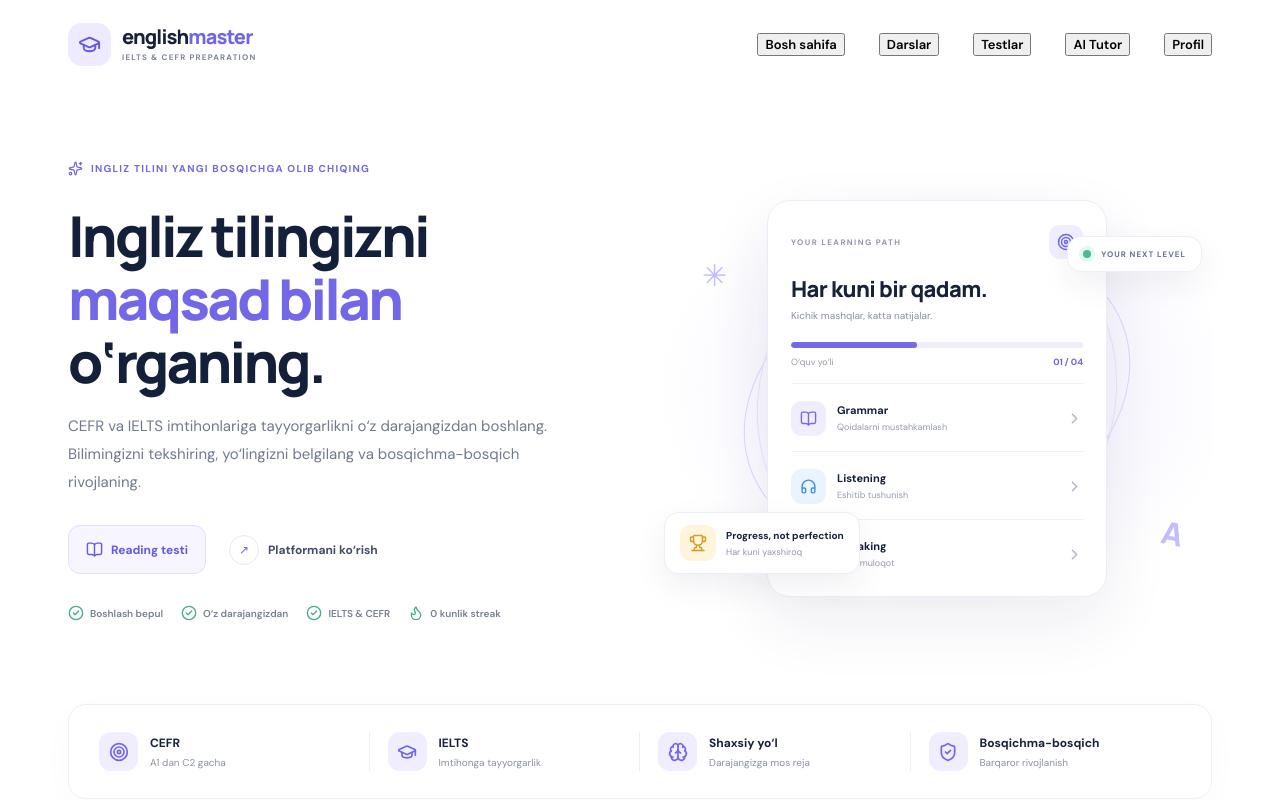
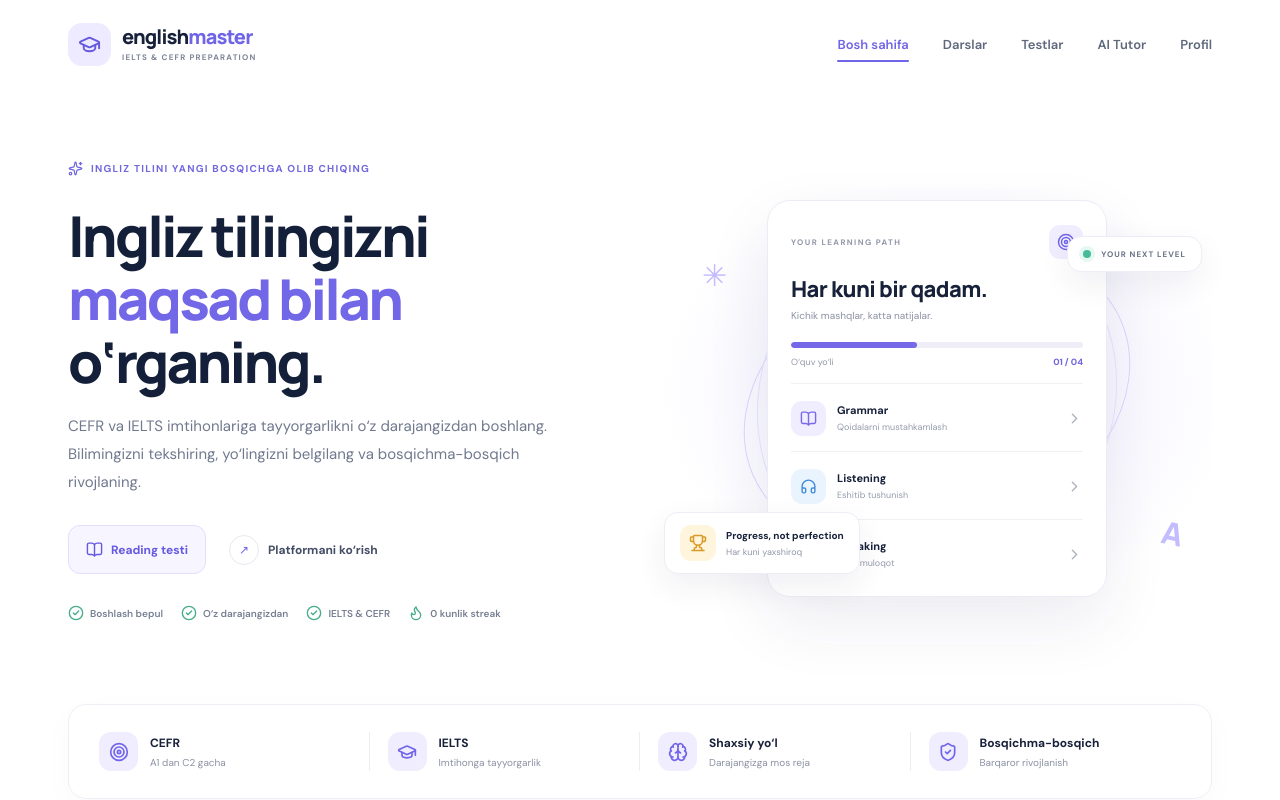
Before and after one commit to mashrapovmuhammadrizo371-sudo/english-master, a React (Vite) app: page / in a window 1280 px wide. Shown: the top 800 px of the page. Built offline with nearby package versions, Linux system fonts and the light colour scheme.

Commit message:
Style separate English Master pages without changing visual theme

```diff
--- a/src/style.css
+++ b/src/style.css
@@ -124,3 +124,20 @@ button:focus-visible,a:focus-visible,input:focus-visible{outline:3px solid #a69f
 .tutor-chat-actions { display:flex; gap:10px; align-items:center; justify-content:space-between; flex-wrap:wrap; }
 .tutor-chat-actions .test-next { margin-top:0; }
 @media(max-width:560px) { .tutor-chat-history { max-height:260px; } .tutor-chat-actions>* { flex:1; } }
+
+
+/* Separate app screens; preserve the existing visual design and section contents */
+.app-navigation .nav-page{border:0;background:transparent;padding:10px 0;color:#5f687c;font:inherit;font-size:13px;font-weight:600;white-space:nowrap}
+.app-navigation .nav-page:hover,.app-navigation .nav-page.active{color:#7065e8}
+.app-navigation .nav-page.active{position:relative}
+.app-navigation .nav-page.active:after{content:'';position:absolute;left:0;right:0;bottom:1px;height:2px;background:#7065e8;border-radius:2px}
+.app-pages[data-page='lessons']>.hero,.app-pages[data-page='lessons']>.stats-strip,.app-pages[data-page='lessons']>.path-section,.app-pages[data-page='lessons']>.practice-section,.app-pages[data-page='lessons']>.bottom-cta,
+.app-pages[data-page='tests']>.hero,.app-pages[data-page='tests']>.stats-strip,.app-pages[data-page='tests']>.practice-section,.app-pages[data-page='tests']>.bottom-cta,
+.app-pages[data-page='profile']>.hero,.app-pages[data-page='profile']>.stats-strip,.app-pages[data-page='profile']>.features-section,.app-pages[data-page='profile']>.path-section,.app-pages[data-page='profile']>.bottom-cta,
+.app-pages[data-page='tutor']>.hero,.app-pages[data-page='tutor']>.stats-strip,.app-pages[data-page='tutor']>.features-section,.app-pages[data-page='tutor']>.path-section,.app-pages[data-page='tutor']>.practice-section,.app-pages[data-page='tutor']>.bottom-cta{display:none}
+.app-pages[data-page='lessons']>.features-section{padding-top:55px}
+.app-pages[data-page='tests']>.features-section{padding-top:55px;padding-bottom:45px}
+.app-pages[data-page='tests']>.path-section{margin-top:0}
+.app-pages[data-page='profile']>.practice-section{padding-top:55px}
+.app-pages[data-page='tutor']{min-height:35vh}
+@media(max-width:680px){.app-navigation .nav-page{text-align:left;padding:4px 0;font-size:14px}.app-navigation .nav-page.active:after{left:auto;right:0;top:0;bottom:0;width:3px;height:auto}.app-pages[data-page='lessons']>.features-section,.app-pages[data-page='tests']>.features-section,.app-pages[data-page='profile']>.practice-section{padding-top:35px}}
```
